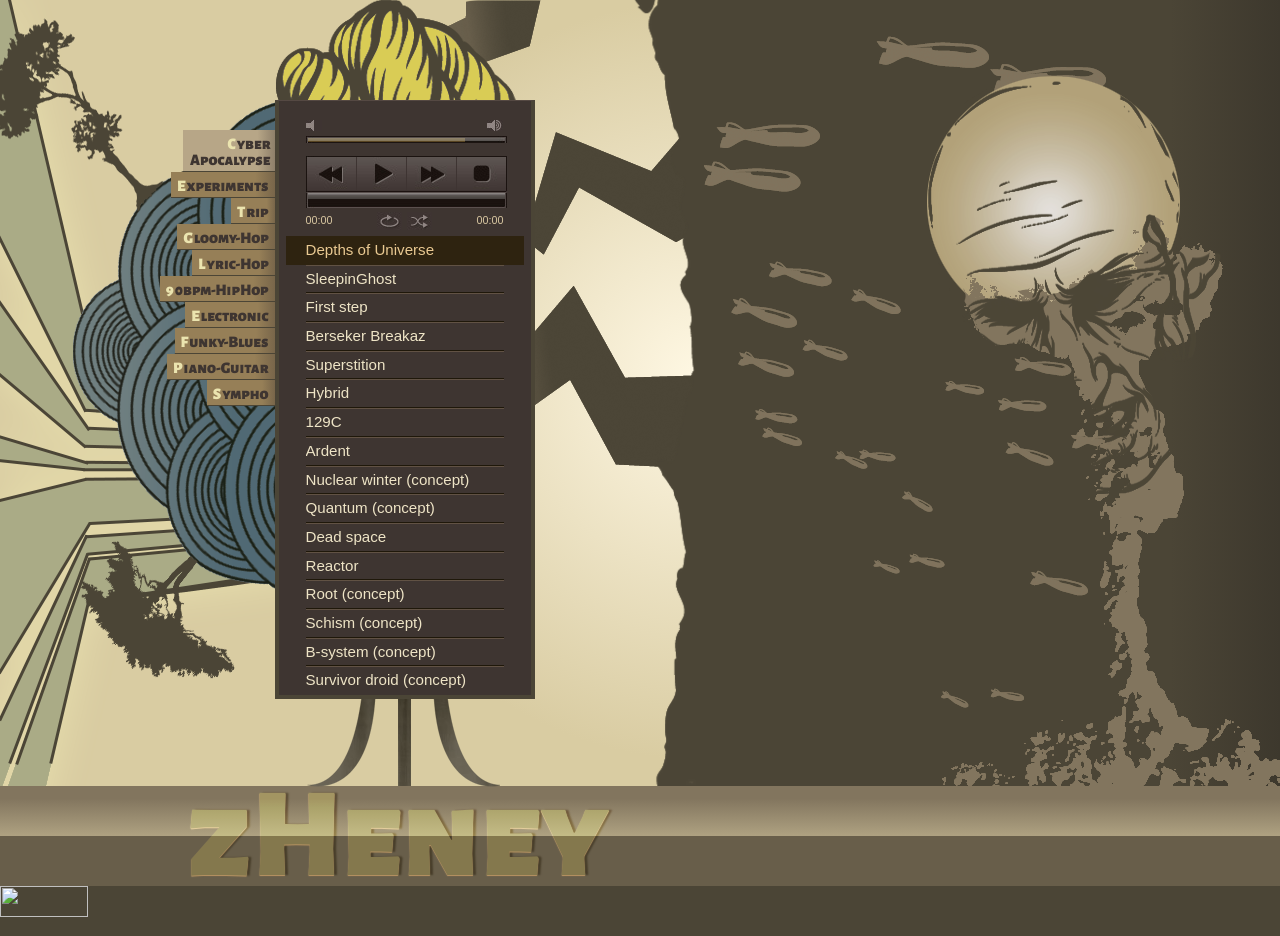
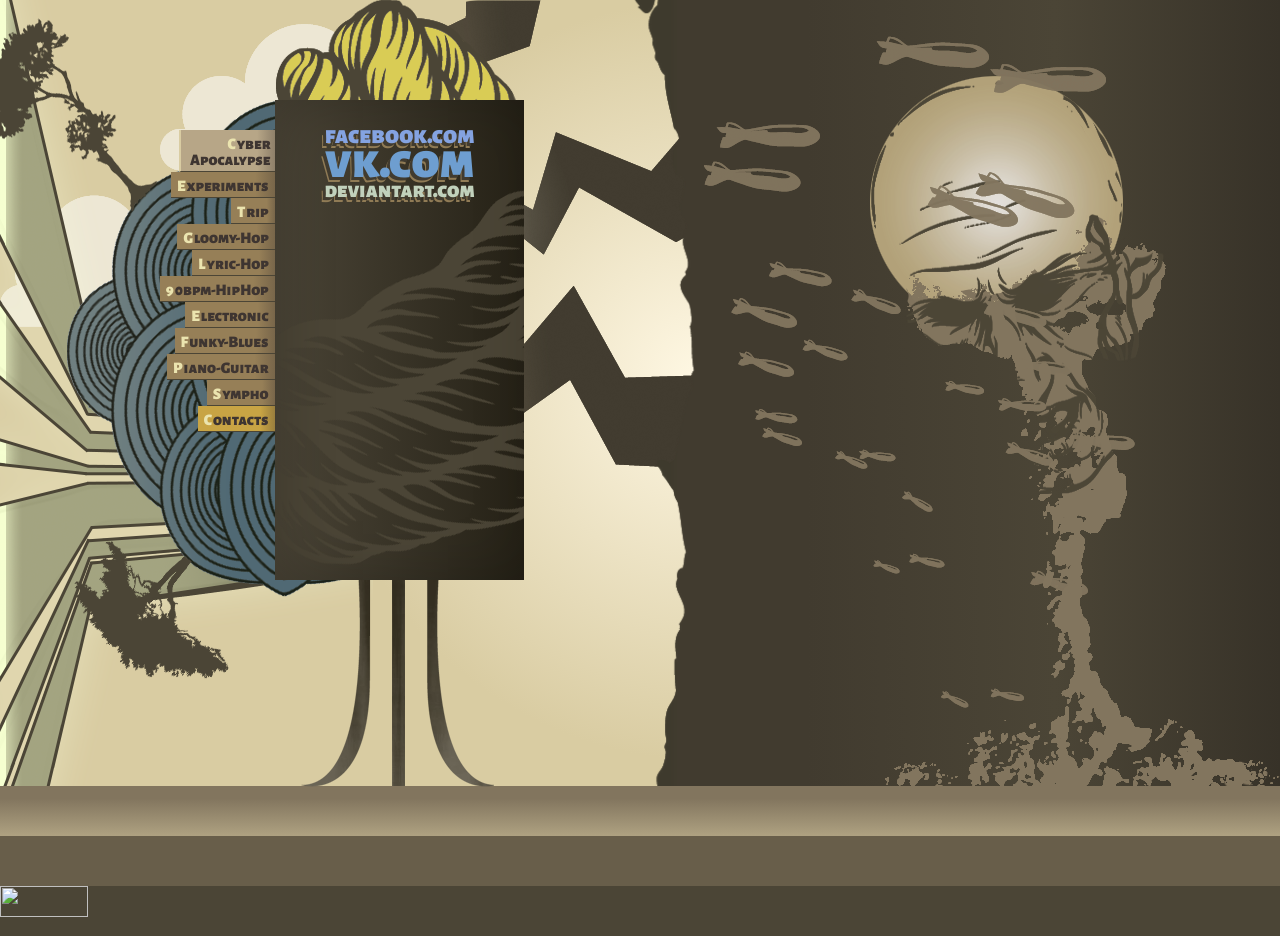
Before and after one commit to zHeney/zHeney, a PHP site: page / in a window 1280 px wide. Run offline with PHP 8.4, Linux system fonts and the light colour scheme; some web fonts are replaced.

Commit message:
+ contacts

```diff
--- a/coda-slider.css
+++ b/coda-slider.css
@@ -1,105 +1,53 @@
-/***********************************************************************
-  jQuery Coda-Slider v3.0 - kevinbatdorf.github.com/codaslider
-  Copyright (c) 2012 Kevin Batdorf
-  This plugin available for use in all personal or commercial projects under both MIT and GPL licenses.
-************************************************************************/
-/********************************************
-SASS stylesheet.
-
-No idea what CSS preprocessing is all about? No problem... just use the style.css file instead.
-If you want to learn more, check out this article by Chris Coyier
-
-css-tricks.com/musings-on-preprocessing/
-
-********************************************/
+/*  jQuery Coda-Slider v3.0 - kevinbatdorf.github.com/codaslider
+    Copyright (c) 2012 Kevin Batdorf
+*/
 
 .coda-slider-wrapper {
+   width: 249px !important;
+  overflow: hidden;
   top: 100px;
   left: 39%;
-  /* margin-top: 100px; */
-  /* margin-left: 39%; *//*******************************************************
-  *
-  * Most common stuff you'll need to change
-  * will be below this line.
-  *
-  ********************************************************//******************************************************
-  *
-  * Main wrapper padding
-  *
-  *******************************************************/
-  /* padding-right: 123px; */
   z-index: 10;
   position: absolute;
 }
 
 @media all and (max-width: 479px) {
     .coda-slider-wrapper{
-        left: 50%;
-        top: 47px;
+      margin-left: 3px;
+      left: 50%;
+      top: 47px;
     }
 }
 
-  .coda-slider-wrapper .coda-slider {/******************************************************
-    *
-    * Inner wrapper styles
-    *
-    *******************************************************/
+  .coda-slider-wrapper .coda-slider {
+
     /*background: green;*/
-    /******************************************************
-    *
-    * Width of the container. Typically you will want to
-    * match this with the width of the panel as well.
-    *
-    *******************************************************/
-    width: 260px;
+    width: 257px;
     height: 685px;
   }
 
-    .coda-slider-wrapper .coda-slider .panel {/******************************************************
-      *
-      * Width of each individual panel.
-      * Typically you will want to match this with the width
-      * of the container as well.
-      *
-      *******************************************************/
-       width: 252px;
+    .coda-slider-wrapper .coda-slider .panel {
+        width: 249px;
     }
 
       .coda-slider-wrapper .coda-slider .panel .panel-wrapper {
-        /******************************************************
-        *
-        * Panel wrapper styles
-        *
-        *******************************************************/
-      margin-top: 25px;
-      margin-right: 27px;
-      margin-left: 27px;
+        margin-top: 25px;
+        margin-right: 24px;
+        margin-left: 23px;
+        margin-bottom: 10px;
       }
 
+  /************* Tab styles ***************/
+
   .coda-slider-wrapper .coda-nav {
-    margin-left: 291px;
-    /******************************************************
-    *
-    * Tab styles
-    *
-    *******************************************************/
+
   }
 
     .coda-slider-wrapper .coda-nav .current {
-      /******************************************************
-      *
-      * Current tab styles
-      *
-      *******************************************************/
-      background: #685E4A;
+      /* Current tab styles */
     }
 
     .coda-slider-wrapper .coda-nav a {
-      /******************************************************
-      *
-      * Tab styles
-      *
-      *******************************************************/
       background: #4B4536;
       color: #fff;
       margin-right: -71px;
@@ -108,24 +56,13 @@ css-tricks.com/musings-on-preprocessing/
     }
 
     .coda-slider-wrapper .coda-nav a:hover {
-      /******************************************************
-      *
-      * Tab styles
-      *
-      *******************************************************/
       background: #685E4A;
       color: #fff;
       text-shadow: none;
     }
 
 
-    /************************************************
-    *
-    * Graphical arrows active
-    *
-    *************************************************/
-    margin-top: 55px;
-  }
+    /***************Graphical arrows active**************/
 
   .coda-slider-wrapper .loading {
     /******************************************************
@@ -190,6 +127,7 @@ css-tricks.com/musings-on-preprocessing/
         *************************************************/
         display: block;
         float: left;
+        box-shadow: inset 0px 0px 61px rgba(0,0,0,0.2);
       }
 
   .coda-slider-wrapper .coda-nav {
--- a/index.php
+++ b/index.php
@@ -28,14 +28,18 @@
 
             <!-- **************** LEFTSIDE ****************** -->
             <div id="leftSide" class="beige">
+                <div id="clouds"></div>
                 <div id="lines"></div>
                 <div id="legs"></div>
                 <div id="rings"></div>
                 <div id="hat"></div>
                 <div id="splash"></div>
                 <div id="rock"></div>
-                <a href="#"><h1 id="zHeney">zHeney</h1></a>
-                <h1 id="zHeney2">zHeney</h1>
+                <a href="#">
+                	<h1 id="zHeney">zHeney</h1>
+                	<h1 id="zHeney2">zHeney</h1>
+                </a>
+
                 <!-- Menu -->
                 <div id="menu">
                     <p class="active">
@@ -50,12 +54,18 @@
                     <p><a href="#8" data-ref="slider-id another-slider">Funky-Blues</a></p>
                     <p><a href="#9" data-ref="slider-id another-slider">Piano-Guitar</a></p>
                     <p><a href="#10" data-ref="slider-id another-slider">Sympho</a></p>
+                    <p><a href="#11" data-ref="slider-id another-slider">Contacts</a></p>
                 </div>
 
                 <!-- Slider -->
                 <div class="coda-slider" id="slider-id">
                     <!-- Player -->
                     <?php require 'player.php'; ?>
+                    <div id="contacts">
+                    	<p><a target="blank" href="https://www.facebook.com/zheney.evgeny">facebook.com</a></p>
+                    	<p><a target="blank" href="https://vk.com/zheney">vk.com</a></p>
+                    	<p><a target="blank" href="http://zheney.deviantart.com/">deviantart.com</a></p>
+                    </div>
                 </div>
                 <!-- /CodaSlider -->
             </div><!--
@@ -63,7 +73,10 @@
         **************** RIGHTSIDE ******************
          --><div id="rightSide">
                 <div id="bombs"></div>
-                <div id="greenFace"></div>
+                <div id="ballBrown"></div>
+                <div id="ballGreen"></div>
+                <div id="boomFace">
+                </div>
             </div>
         </div><!-- /container -->
 
--- a/jplayer/jplayer.css
+++ b/jplayer/jplayer.css
@@ -12,10 +12,10 @@ div.jp-video {
 	line-height:1.5;
 	color: #fff;
 	/*border-radius: 10px;*/
-	border-top:1px solid #554943;
-    border-left: 4px solid #4B4536;
-    border-right: 4px solid #4B4536;
-    border-bottom: 4px solid #4B4536;
+    border-top: 1px solid #352D2A;
+    border-left: 4px solid #352D2A;
+    border-right: 4px solid #352D2A;
+    border-bottom: 1px solid #352D2A;
     background-color: #3e3531;
 }
 div.jp-audio {
@@ -73,6 +73,12 @@ div.jp-interface {
 div.jp-audio .jp-interface {
 	height: 80px;
 	padding-top:30px;
+}
+
+@media all and (max-width: 479px) {
+    div.jp-audio .jp-interface{
+        padding-top:6px;
+    }
 }
 
 /* @group CONTROLS */
@@ -470,11 +476,11 @@ div.jp-video .jp-volume-bar {
 
 .jp-title li,
 .jp-playlist li {
-	position: relative;
-	padding: 2px 0;
-	border-top:1px solid #615244;
-	border-bottom:1px solid #1f180a;
-	overflow: hidden;
+    position: relative;
+    padding: 1px 1px;
+    border-top: 1px solid #615244;
+    border-bottom: 1px solid #1f180a;
+    overflow: hidden;
 }
 
 .jp-title li{
@@ -507,8 +513,8 @@ div.jp-type-playlist div.jp-playlist a:hover {
 
 div.jp-type-playlist div.jp-playlist li.jp-playlist-current {
 	background-color: #2e2310;
-	margin: 0 -20px;
-	padding: 2px 20px;
+	/*margin: 0 -20px;*/
+	/*padding: 2px 20px;*/
 	border-top: 1px solid #2e2310;
 	border-bottom: 1px solid #2e2310;
 }
@@ -632,4 +638,17 @@ div.jp-jplayer {
 	margin-left:-102px;
 }
 
+@media all and (max-width: 479px) {
+    div.jp-audio .jp-interface .jp-volume-bar{
+        display: none;
+		top: -5px;
+    }
+    div.jp-audio ul.jp-controls a.jp-mute,
+    div.jp-audio ul.jp-controls a.jp-volume-max{
+		display: none;
+		top: -18px;
+
+    }
+}
+
 /* @end */
--- a/js/main.js
+++ b/js/main.js
@@ -2,7 +2,7 @@ $(document).ready(function(){
 // Coda Slider
     $('#slider-id').codaSlider({
             dynamicTabs:false,
-            firstPanelToLoad: 1,
+            firstPanelToLoad: 11,
             slideEaseDuration: 400
     });
 
@@ -12,7 +12,7 @@ $(document).ready(function(){
 	$(this).parent().addClass("active");
     });
 
-    // #zHeney OnClick
+// #zHeney OnClick
     $('#zHeney').click(function(){
         if ($("#leftSide").hasClass('beige')) {
             $("#leftSide").removeClass('beige').addClass('red');
@@ -20,6 +20,12 @@ $(document).ready(function(){
         }
         $("#leftSide").removeClass('red').addClass('beige');
     });
+
+// Experiments OnClick
+    // $("#menu p a").click(function(){
+    // $(".active").removeClass("active");
+    // $(this).parent().addClass("active");
+    // });
 
     // Player
     $(".jp-jplayer").bind($.jPlayer.event.volumechange,function (event){
--- a/style.css
+++ b/style.css
@@ -2,7 +2,7 @@
 @import url(https://fonts.googleapis.com/css?family=Ek+Mukta);
 
 body{
-    background-color: #4B4536;
+    background-color: #413B2F;
 }
 
 a{
@@ -18,12 +18,12 @@ a, a:focus, a:active, a:hover, object, embed {
     outline: 0;
 }
 
-#lines, #rings, #trees, #legs , #hat, #feet, #splash, #rock, #bombs, #greenFace{
+#clouds, #lines, #rings, #trees, #legs , #hat, #feet, #splash, #rock, #bombs, #boomFace{
     position:absolute;
     background-repeat: no-repeat;
 }
 
-#menu, #zHeney, #zHeney2, #jp_container_1, #jp_container_2, #jp_container_3, #jp_container_4 {
+#menu, #zHeney, #zHeney2, #slider-id {
     -webkit-user-select: none;
        -moz-user-select: none;
         -ms-user-select: none;
@@ -49,13 +49,11 @@ a, a:focus, a:active, a:hover, object, embed {
         padding-right: 4px;
     }
     #menu p{
-        background: -webkit-linear-gradient(left, rgba(217, 217, 162, 0) 81%, rgba(62, 53, 49, 0.34));
-            background: linear-gradient(to right, rgba(217, 217, 162, 0) 81%, rgba(62, 53, 49, 0.34));
-             background: -o-linear-gradient(left, rgba(217, 217, 162, 0) 81%, rgba(62, 53, 49, 0.34));
-
         display: inline-block;
         border-bottom: 1px solid #4B4536;
         border-right: 2px solid #4B4536;
+        background: linear-gradient(to right, rgba(217, 217, 162, 0) 81%, rgba(62, 53, 49, 0.34));
+        /*background-color: rgb(164, 133, 79); */
         background-color: rgb(150, 127, 87);
         padding: 6px 6px 3px 6px;
 
@@ -64,43 +62,40 @@ a, a:focus, a:active, a:hover, object, embed {
             -ms-transition: all 400ms ease;
              -o-transition: all 400ms ease;
                 transition: all 400ms ease;
+    }
+
+        #menu p:first-child{
+            margin-left: 27px;
+        }
+        #menu p:nth-child(2){
 
         }
-    #menu p:nth-child(1){
-        margin-left: 29px;
-        /*background-color: #7BAF69;*/
-    }
-    #menu p:nth-child(2){
-        margin-left: 0px;
-        /*background-color: #7BAF69;*/
-    }
         #menu p:nth-child(3){
-        margin-left: 0px;
-        /*background-color: rgb(92, 131, 152);*/
+
         }
         #menu p:nth-child(4){
-        margin-left: 0px;
-        /*background-color: rgb(139, 127, 158);*/
+
         }
         #menu p:nth-child(5){
-        margin-left: 0px;
-        /*background-color: rgba(170, 141, 74, 0.93);*/
+
         }
         #menu p:nth-child(6){
-        margin-left: 0px;
-        /*background-color: rgba(170, 141, 74, 0.93);*/
+
         }
         #menu p:nth-child(7){
-        margin-left: 0px;
-        /*background-color: rgba(170, 141, 74, 0.93);*/
+
         }
         #menu p:nth-child(8){
-        margin-left: 0px;
-        /*background-color: rgba(170, 141, 74, 0.93);*/
+
         }
         #menu p:nth-child(9){
-        margin-left: 0px;
-        /*background-color: rgba(170, 141, 74, 0.93);*/
+
+        }
+        #menu p:nth-child(10){
+
+        }
+        #menu p:nth-child(11){
+            background-color: rgb(200, 164, 68);
         }
 
         #menu p:first-letter {
@@ -114,6 +109,7 @@ a, a:focus, a:active, a:hover, object, embed {
     }
 
 #zHeney, #zHeney2{
+    display: none;
     position: absolute;
     right: 59%;
     margin-right: -319px;
@@ -129,7 +125,6 @@ a, a:focus, a:active, a:hover, object, embed {
 }
 
 #zHeney2{
-    display: none;
     top: 795px;
     opacity: 0.5;
     color: #585858;
@@ -155,10 +150,10 @@ a:active #zHeney{
         mix-blend-mode: darken;
     }
     #zHeney2{
-        display: block;
         top: 789px;
     }
     #zHeney, #zHeney2 {
+        display: block;
         font-size: 37px;
         margin: 0px;
         position: static;
@@ -175,15 +170,15 @@ a:active #zHeney{
     /* position: relative; */
 }
 
-
-
 /***************** LEFTTSIDE *******************/
+#leftSide, #rightSide{
+    height: 800px;
+    position: relative;
+    display: inline-block;
+}
 
 #leftSide{
     background-color: #D9CCA2;
-    display: inline-block;
-    position: relative;
-    height: 800px;
     max-width: 920px;
     width: 55%;
 
@@ -201,10 +196,10 @@ a:active #zHeney{
     background-image: url('pict/lines.png');
     background-repeat: no-repeat;
     height: 916px;
-    width: 54%;
     top: -36px;
     left: 0;
     z-index: 0;
+    width: 53%;
 }
 @media all and (max-width: 980px) {
     #lines{
@@ -218,8 +213,8 @@ a:active #zHeney{
     width: 513px;
     top: 18px;
     right: 59%;
-    margin-right: -211px;
     z-index: 2;
+    margin-right: -205px;
 }
 
 #legs {
@@ -261,7 +256,7 @@ a:active #zHeney{
     #menu{
         top: 79px;
         font-size: 0.9em;
-            margin-left: -113px;
+        margin-left: -110px;
         width: 115px;
     }
     #menu p {
@@ -277,12 +272,12 @@ a:active #zHeney{
         display: none;
     }
     #lines{
-        top: 21px;
+        top: 0px;
         height: 726px;
     }
     #legs{
         display: block;
-        top: 46px;
+        top: 96px;
         left: 50%;
         margin-left: 28px;
     }
@@ -303,6 +298,14 @@ a:active #zHeney{
     }
 }
 
+#clouds{
+    background-image: url('pict/clouds.png');
+    height: 303px;
+    width: 100%;
+    top: 24px;
+    left: 0;
+}
+
 #rock{
     background-image: url('pict/rock.png');
     right: -2px;
@@ -313,22 +316,68 @@ a:active #zHeney{
 
 /***************** PLAYER *******************/
 
-#jp_container_1, #jp_container_2, #jp_container_3, #jp_container_4{
+#slider-id{
 
     z-index: 10;
     /*box-shadow: 0px 0px 12px rgb(75, 69, 54);*/
 
 }
 
+#contacts{
+
+    background-color: #2C271A;
+    background: url('pict/contactsBackground.png') 2px 90px no-repeat, -moz-linear-gradient(left, #4b4537 0%, #252116 100%);
+    background: url('pict/contactsBackground.png') 2px 90px no-repeat, -webkit-gradient(linear, left top, right top, color-stop(0%,#4b4537), color-stop(100%,#252116));
+    background: url('pict/contactsBackground.png') 2px 90px no-repeat, -webkit-linear-gradient(left, #4b4537 0%,#252116 100%);
+    background: url('pict/contactsBackground.png') 2px 90px no-repeat, -o-linear-gradient(left, #4b4537 0%,#252116 100%);
+    background: url('pict/contactsBackground.png') 2px 90px no-repeat, -ms-linear-gradient(left, #4b4537 0%,#252116 100%);
+    background: url('pict/contactsBackground.png') 2px 90px no-repeat, linear-gradient(to right, #4b4537 0%,#252116 100%);
+    filter: progid:DXImageTransform.Microsoft.gradient( startColorstr='#4b4537', endColorstr='#252116',GradientType=1 );
+
+    display: inline-block;
+    width: 255px;
+    height: 480px;
+    box-shadow: inset 4px 0px 61px rgba(0,0,0,0.2);
+    text-align: center;
+
+}
+
+    #contacts p {
+        line-height: 0.7;
+    }
+        #contacts p a{
+            font-family: 'Alegreya Sans SC', sans-serif;
+            vertical-align: -webkit-baseline-middle;
+            text-shadow: -3px 3px 0px #413B2F, -4px 5px 0px rgb(144, 123, 85);
+        }
+
+            #contacts p:first-child a{
+                font-size: 25px;
+                color: #84A3E1;
+            }
+            #contacts p:nth-child(2){
+            }
+            #contacts p:nth-child(2) a{
+                font-size: 50px;
+                color: #6E9ED0;
+            }
+            #contacts p:nth-child(3) a{
+                font-size: 22px;
+                color: #C1D1BC;
+            }
+
 /***************** RIGHTSIDE *******************/
 
 #rightSide{
-    position: relative;
-    background: -webkit-linear-gradient(left, rgba(217, 217, 162, 0) 81%, rgba(61, 56, 45));
-    background: -moz-linear-gradient(right, rgba(217, 217, 162, 0) 81%, rgba(61, 56, 45));
-    display: inline-block;
-    background-color: #4B4536;
-    height: 800px;
+    background: rgb(65,59,47);
+    background: -moz-linear-gradient(left,  rgba(65,59,47,1) 18%, rgba(65,59,47,1) 18%, rgba(75,69,54,1) 61%, rgba(55,50,40,1) 100%);
+    background: -webkit-gradient(linear, left top, right top, color-stop(18%,rgba(65,59,47,1)), color-stop(18%,rgba(65,59,47,1)), color-stop(61%,rgba(75,69,54,1)), color-stop(100%,rgba(55,50,40,1)));
+    background: -webkit-linear-gradient(left,  rgba(65,59,47,1) 18%,rgba(65,59,47,1) 18%,rgba(75,69,54,1) 61%,rgba(55,50,40,1) 100%);
+    background: -o-linear-gradient(left,  rgba(65,59,47,1) 18%,rgba(65,59,47,1) 18%,rgba(75,69,54,1) 61%,rgba(55,50,40,1) 100%);
+    background: -ms-linear-gradient(left,  rgba(65,59,47,1) 18%,rgba(65,59,47,1) 18%,rgba(75,69,54,1) 61%,rgba(55,50,40,1) 100%);
+    background: linear-gradient(to right,  rgba(65,59,47,1) 18%,rgba(65,59,47,1) 18%,rgba(75,69,54,1) 61%,rgba(55,50,40,1) 100%);
+    filter: progid:DXImageTransform.Microsoft.gradient( startColorstr='#413b2f', endColorstr='#373228',GradientType=1 );
+
     width: 45%;
     max-width: 900px;
 }
@@ -339,20 +388,38 @@ a:active #zHeney{
         width: 100%;
         top: 36px;
         left: 0;
-        z-index: 0;
+        z-index: 1;
     }
 
-    #greenFace{
-        background-image: url('pict/greenFace.png');
+    #boomFace{
+        background-image: url('pict/boomFace.png');
         height: 725px;
-        width: 353px;
+        width: 409px;
         bottom: 0px;
         z-index: 0;
         right: 0;
     }
 
+        #ballBrown, #ballGreen{
+            background-repeat: no-repeat;
+            position: absolute;
+            top: 76px;
+            right: 57px;
+            height: 253px;
+            width: 353px;
+
+        }
+        #ballBrown{
+            display: block;
+            background-image: url('pict/ballBrown.png');
+        }
+        #ballGreen{
+            display: none;
+            background-image: url('pict/ballBrown.png');
+        }
+
     @media all and (max-width: 980px) {
-        #greenFace {
+        #boomFace, #ballBrown, #ballGreen {
             display: none;
         }
     }
```
Also changed, not shown: pict/ballBrown.png (added), pict/ballGreen.png (added), pict/boomFace.png (added), pict/clouds.png (added), pict/contactsBackground.png (added), pict/greenFace.png (deleted), pict/greenFace12.png (deleted), pict/hat.png, pict/legs.png, pict/lines.png, pict/rings.png, pict/rock.png, pict/splash.png, pict/whiteFace.png (deleted). Lines whose indentation alone changed are shown as unchanged.
